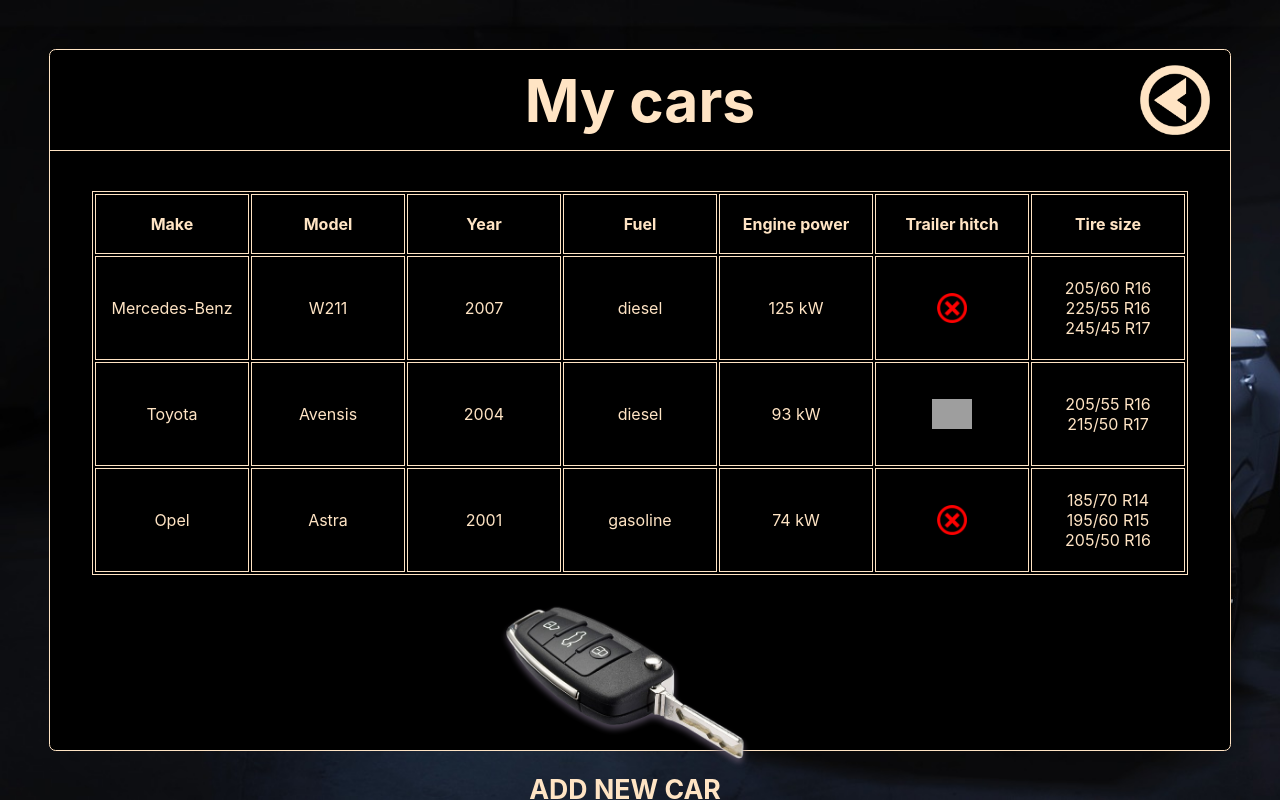
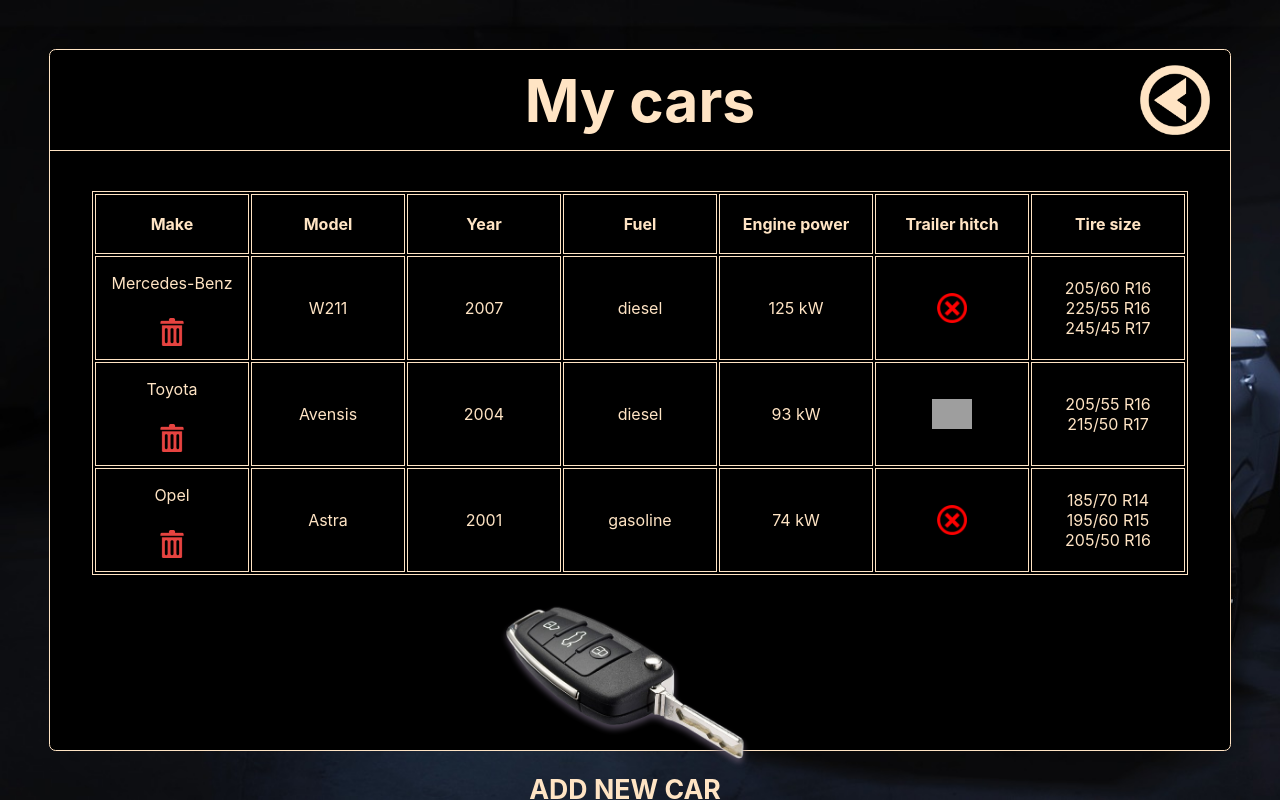
Before and after one commit to CROmarcos/garage-manager, a React (Create React App) app: page /mycars in a window 1280 px wide. Built offline with nearby package versions, Linux system fonts and the light colour scheme; grey boxes are pictures that could not be loaded.

Commit message:
Added car selling (removing) option

```diff
--- a/src/App.scss
+++ b/src/App.scss
@@ -67,5 +67,8 @@
   font-size: 16pt;
   font-weight: bold;
   text-transform: uppercase;
+}
+
+button {
   cursor: pointer;
 }
--- a/src/components/CarList/CarList.scss
+++ b/src/components/CarList/CarList.scss
@@ -14,6 +14,26 @@
     &-image {
         max-width: 100%;
         max-height: 100%;
+    }
+}
+
+.half {
+    width: 100%;
+    height: 50%;
+    display: flex;
+    justify-content: center;
+    align-items: center;
+}
+
+.crud {
+    height: 40px;
+    width: 40px;
+    background: transparent;
+    border: 0;
+    position: absolute;
+
+    &--src {
+        width: 100%;
     }
 }
 
--- a/src/components/CarList/CarList.tsx
+++ b/src/components/CarList/CarList.tsx
@@ -1,12 +1,17 @@
-import { useSelector } from "react-redux"
+import { useSelector, useDispatch } from "react-redux"
 import { State } from '../../state/reducer'
 import ICars from "../../interface/ICars"
 import './CarList.scss'
 import checkmark from '../../images/checkmark.svg'
 import notchecked from '../../images/not.png'
+import trashcan from '../../images/trashcan.png'
+import * as actionCreators from '../../state/actionCreators'
+import { bindActionCreators } from "redux"
 
 const CarList = () => {
     let carList: ICars["cars"][] = useSelector((state: State) => state.reducer)
+    const { sellTheCar } = bindActionCreators(actionCreators, useDispatch())
+
     return (
         <div className="TableHolder">
             <table>
@@ -22,7 +27,14 @@
                 <tbody>
                     {carList.map(car =>
                         <tr key={car.id}>
-                            <td>{car.make}</td>
+                            <td>
+                                <section className="half">
+                                    {car.make}
+                                </section>
+                                <section className="half">
+                                    <button className="crud" onClick={() => sellTheCar(car.id)}><img className="crud--src" src={trashcan} alt="Delete car" /></button>
+                                </section>
+                            </td>
                             <td>{car.model}</td>
                             <td>{car.year}</td>
                             <td>{car.fuel}</td>
```
Also changed, not shown: src/images/trashcan.png (added).
